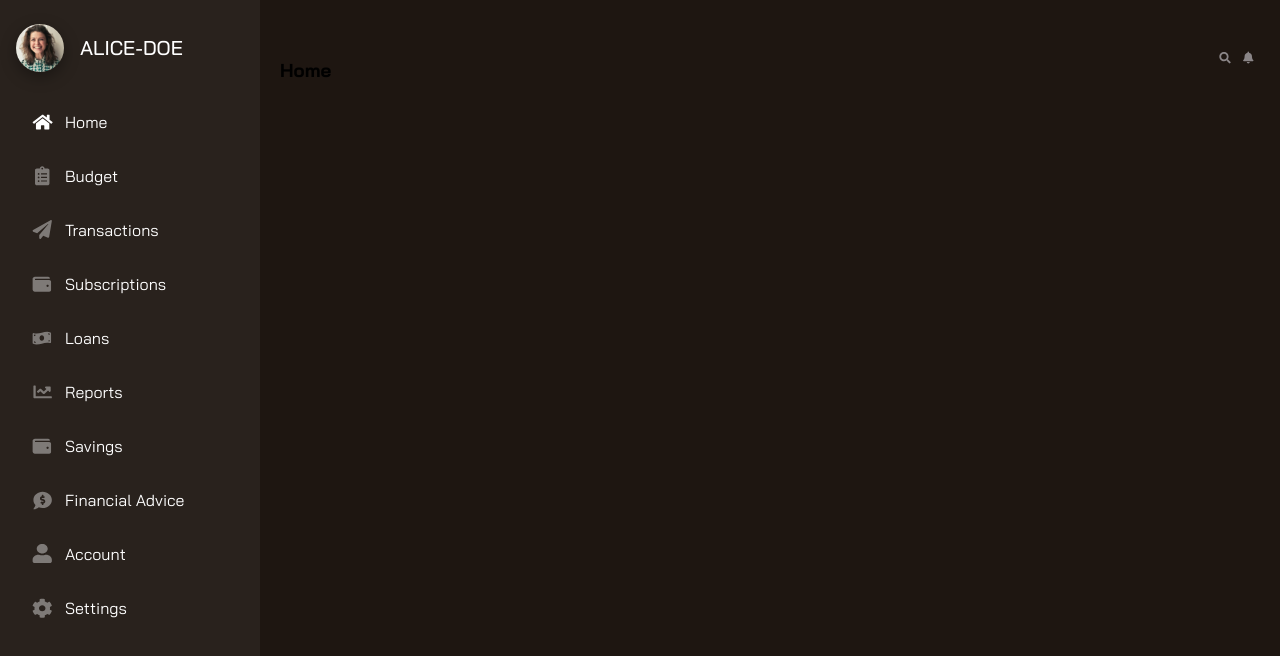
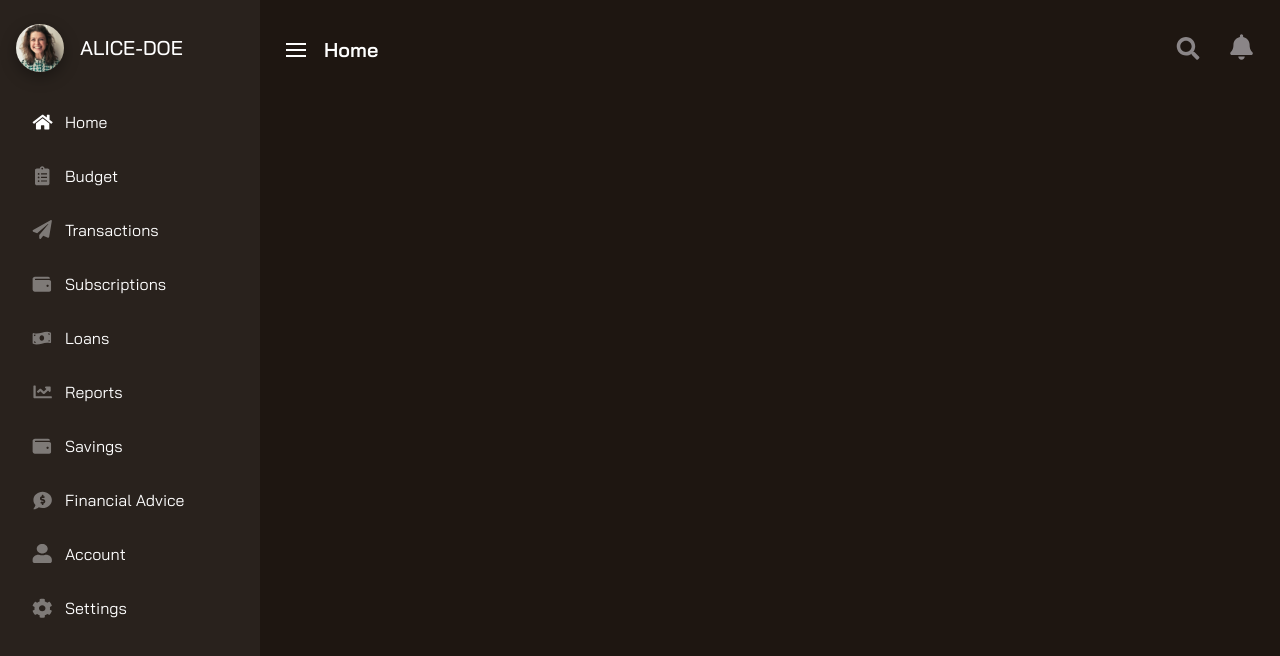
Before and after one commit to PetrTutikov/dash-learn, a React (Create React App) app: page / in a window 1280 px wide. Shown: the top 656 px of the page. Built offline with nearby package versions, Linux system fonts and the light colour scheme.

Commit message:
настройка стилей для верхней панели
https://youtu.be/UA8Sxk_mHb8?t=1592

```diff
--- a/src/components/ContentTop/ContentTop.css
+++ b/src/components/ContentTop/ContentTop.css
@@ -5,3 +5,36 @@
     margin-bottom: 32px;
 
 }
+
+.sidebar-toggler{
+    display: flex;
+    align-items: center;
+    margin-right: 12px;
+}
+
+.sidebar-toggler img{
+    width: 20px;
+}
+
+.content-top-title{
+    color: var(--clr-white);
+    font-size: 20px;
+    font-weight: 600;
+}
+
+.content-top-btn{
+    margin-left: 18px;
+}
+
+.content-top-btn img{
+    width: 24px;
+}
+
+.content-top-btn img:hover {
+    filter: brightness(0) invert(1);
+}
+
+.content-top-left {
+    display: flex;
+    align-items: center;
+}
--- a/src/components/ContentTop/ContentTop.jsx
+++ b/src/components/ContentTop/ContentTop.jsx
@@ -10,7 +10,7 @@ const ContentTop = () => {
       <div className="content-top-left">
         <button
           type="button"
-          className="sidebar-togger"
+          className="sidebar-toggler"
           onClick={ () => toggleSidebar()}>
           <img src={iconsImgs.menu} alt=""/>
         </button>
```
